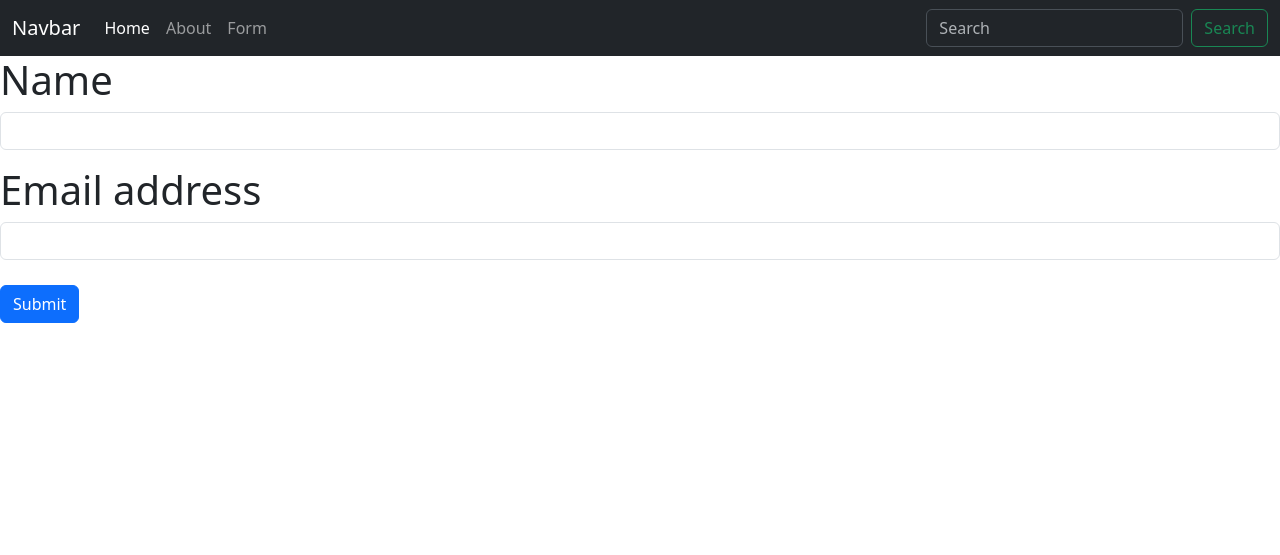
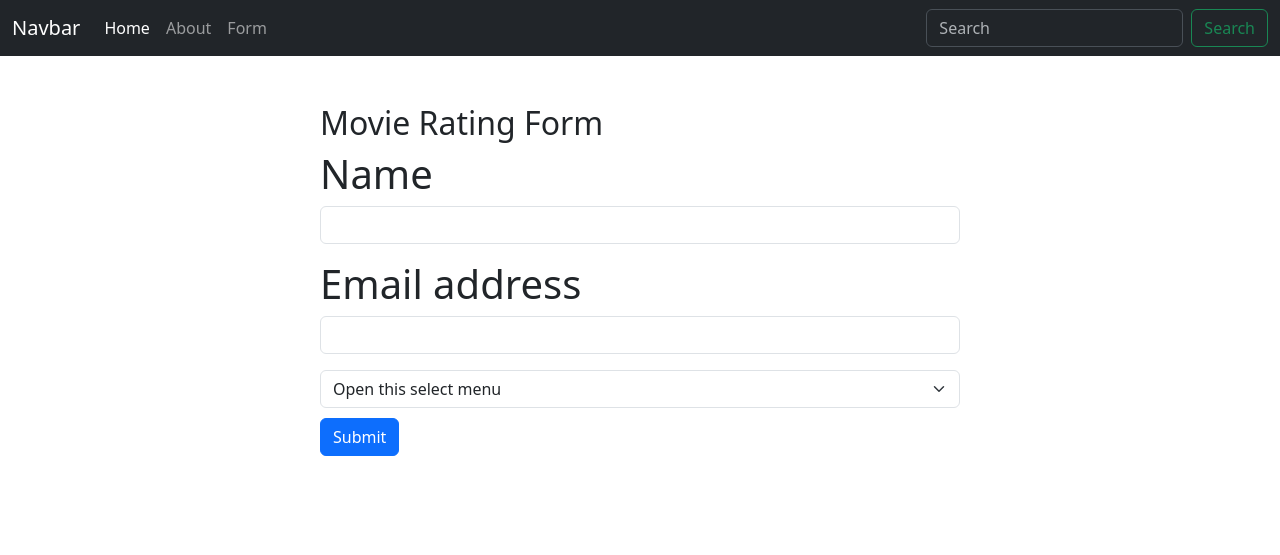
Before and after one commit to tanverrana/django-fifth-project, a Django app: page /form/ in a window 1280 px wide. Shown: the top 555 px of the page. Run offline with Django 4.2, Linux system fonts and the light colour scheme.

Commit message:
form submit with selct field

```diff
--- a/first_app/templates/first_app/about.html
+++ b/first_app/templates/first_app/about.html
@@ -4,5 +4,6 @@
 <div>
     <h3>Name:{{name}}</h3>
     <h3>Email:{{email}}</h3>
+    <h3>Rating:{{select}}</h3>
 </div>
 {%endblock%}
--- a/first_app/templates/first_app/form.html
+++ b/first_app/templates/first_app/form.html
@@ -1,6 +1,8 @@
 {% extends 'base.html' %}
 
 {% block content %}
+<div style="width: 50%;height:500px; margin:auto" class="pt-5">
+    <h2>Movie Rating Form</h2>
     <form method="POST" action="/about/">
         {% csrf_token %}
         <div class="mb-3">
@@ -11,7 +13,16 @@
             <label for="exampleInputEmail1" class="form-label">Email address</label>
             <input type="email" class="form-control" id="exampleInputEmail1" aria-describedby="emailHelp" name='email'>
         </div>
+        <div>
+            <select class="form-select" aria-label="Default select example" name="select">
+                <option selected>Open this select menu</option>
+                <option value="1">One</option>
+                <option value="2">Two</option>
+                <option value="3">Three</option>
+            </select>
+        </div>
         <button type="submit" class="btn btn-primary">Submit</button>
     </form>
+</div>
 
 {%endblock%}
--- a/first_app/views.py
+++ b/first_app/views.py
@@ -9,11 +9,13 @@ def home(request):
 
 def about(request):
     if request.method == 'POST':
+        print(request.POST)
         name = request.POST.get('username')
         email = request.POST.get('email')
-        return render(request, './first_app/about.html', {'name': name, 'email': email})
+        select = request.POST.get('select')
+        return render(request, './first_app/about.html', {'name': name, 'email': email, 'select': select})
     else:
-        return render(request, './first_app/about.html', {'name': name, 'email': email})
+        return render(request, './first_app/about.html')
 
 
 def submit_form(request):
```
Lines whose indentation alone changed are shown as unchanged.
